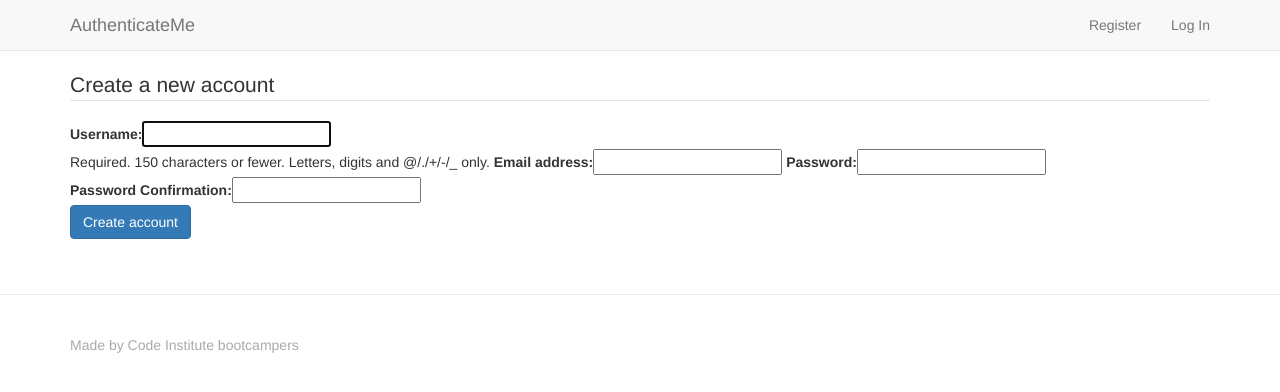
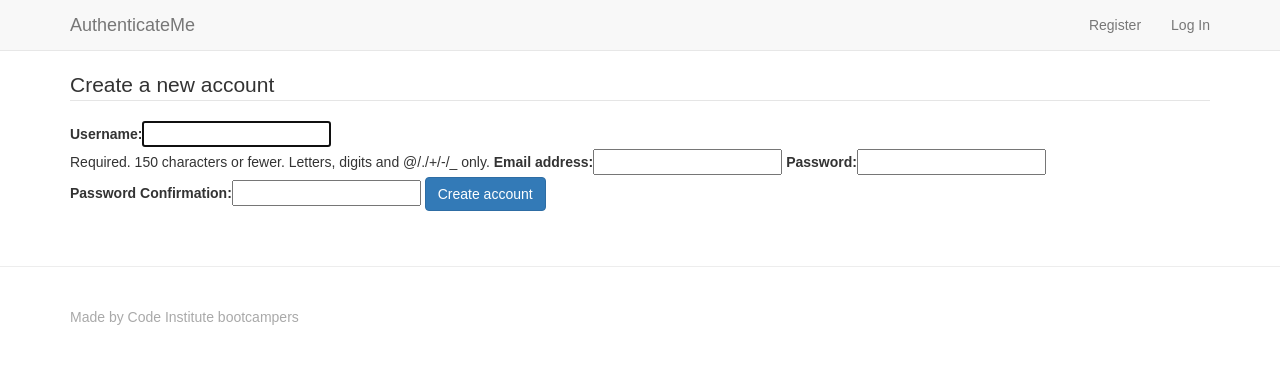
Before and after one commit to Code-Institute-Solutions/custom_authentication, a Django app: page /accounts/register in a window 1280 px wide. Shown: the top 392 px of the page. Run offline with Django 3.2, Linux system fonts and the light colour scheme; some libraries are stand-ins or nearby versions.

Commit message:
minor tidying up of the html; adding missing <html> element

```diff
--- a/custom_authentication/accounts/templates/register.html
+++ b/custom_authentication/accounts/templates/register.html
@@ -1,12 +1,12 @@
 {% extends "base.html" %}
 {% load bootstrap_tags %}
 {% block content %}
-    <form role="form" method="post" action="{% url 'register' %}" class="accountform">
-        <legend>Create a new account</legend>
-        {% csrf_token %}
-        {{  user_form | as_bootstrap }}
-        <div class="form-group">
+    <form method="post" action="{% url 'register' %}" class="accountform">
+        <fieldset class="form-group">
+            <legend>Create a new account</legend>
+            {% csrf_token %}
+            {{  user_form | as_bootstrap }}
             <button type="submit" class="btn btn-primary">Create account</button>
-        </div>
+        </fieldset>
     </form>
 {% endblock %}
--- a/custom_authentication/templates/base.html
+++ b/custom_authentication/templates/base.html
@@ -1,42 +1,38 @@
 <!-- The base HTML page contains the navbar and the footer-->
 {% load staticfiles %}
 <!DOCTYPE html>
-
+<html>
 <head>
     <title>AuthenticateMe</title>
-    <link rel="stylesheet" href="{% static "css/custom.css" %}">
-    <link rel="stylesheet" href="https://cdnjs.cloudflare.com/ajax/libs/bootswatch/3.3.6/cerulean/bootstrap.min.css">
-    <script src="https://cdnjs.cloudflare.com/ajax/libs/jquery/3.0.0-alpha1/jquery.min.js"></script>
-    <script src="https://cdnjs.cloudflare.com/ajax/libs/twitter-bootstrap/4.0.0-alpha/js/bootstrap.min.js"></script>
+    <link rel="stylesheet" href="https://cdnjs.cloudflare.com/ajax/libs/bootswatch/3.3.7/cerulean/bootstrap.min.css">
+    <link rel="stylesheet" href="{% static 'css/custom.css' %}">
+    <script src="https://cdnjs.cloudflare.com/ajax/libs/jquery/3.2.1/jquery.min.js"></script>
+    <script src="https://cdnjs.cloudflare.com/ajax/libs/twitter-bootstrap/3.3.7/js/bootstrap.min.js"></script>
 </head>
-
 <body>
     <!-- Fixed masthead -->
     <nav class="navbar navbar-masthead navbar-default navbar-fixed-top">
         <div class="container">
             <div class="navbar-header">
                 <button type="button" class="navbar-toggle collapsed" data-toggle="collapse" data-target="#navbar" aria-expanded="false" aria-controls="navbar">
-                <span class="sr-only">Toggle navigation</span>
-                <span class="icon-bar"></span>
-                <span class="icon-bar"></span>
-                <span class="icon-bar"></span>
-            </button>
-                <a class="navbar-brand" href="#">AuthenticateMe</a>
+                    <span class="sr-only">Toggle navigation</span>
+                    <span class="icon-bar"></span>
+                    <span class="icon-bar"></span>
+                    <span class="icon-bar"></span>
+                </button>
+                <a class="navbar-brand" href="/">AuthenticateMe</a>
             </div>
             <div id="navbar" class="navbar-collapse collapse">
                 <ul class="nav navbar-nav navbar-right">
-                    <li class="dropdown">
                     {% if user.is_authenticated %}
-                        <li><a href="{% url 'profile' %}"> Profile</a></li>
-                        <li role="separator" class="divider"></li>
-                        <li><a href="{% url 'logout' %}"> Log Out</a></li>
+                        <li><a href="{% url 'profile' %}">Profile</a></li>
+                        <li><a href="{% url 'logout' %}">Log Out</a></li>
                     {%  else %}
-                        <li><a href="{% url 'register' %}"> Register</a></li>
-                        <li><a href="{% url 'login' %}?next={% url 'profile' %}"> Log In</a></li>
+                        <li><a href="{% url 'register' %}">Register</a></li>
+                        <li><a href="{% url 'login' %}?next={% url 'profile' %}">Log In</a></li>
                     {% endif %}
                 </ul>
             </div>
-            <!--/.nav-collapse -->
         </div>
     </nav>
     <div class="container">
@@ -48,3 +44,4 @@
         </div>
     </footer>
 </body>
+</html>
```
Also changed, not shown: custom_authentication/accounts/templates/login.html (+6 -6 lines).
